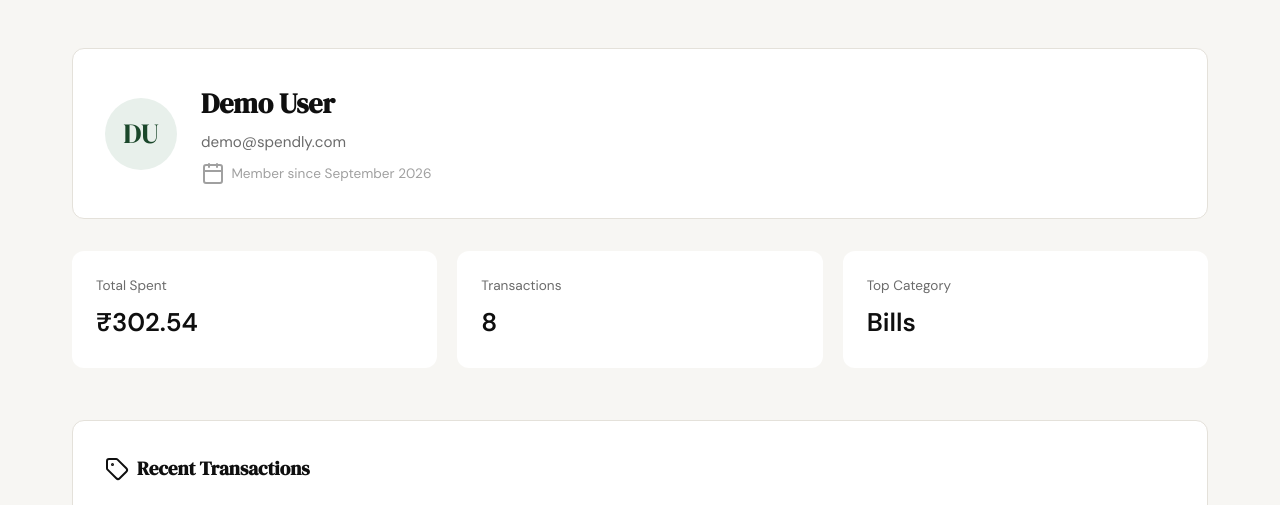
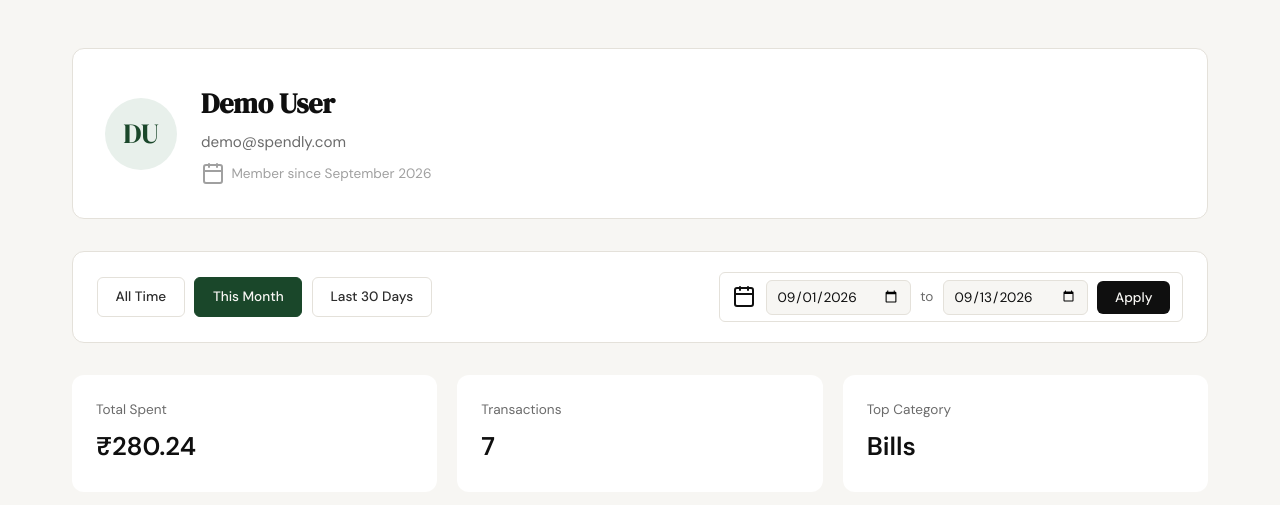
Before and after one commit to ysaikrishna26/spendly, a Flask app: page /profile?start=2026-09-01&end=2026-09-13 in a window 1280 px wide. Shown: the part 61-566 px from the top of the page. Run offline with Flask 3, Linux system fonts and the light colour scheme; the visitor is signed in with stand-in values (Sample User, id 1); data comes from the database, SQL or seed files in the repository.

Commit message:
added profile page date filter and teste cases, security and code review agents

```diff
--- a/app.py
+++ b/app.py
@@ -1,5 +1,5 @@
 import os
-from datetime import datetime
+from datetime import datetime, timedelta
 
 from flask import Flask, redirect, render_template, request, session, url_for
 from werkzeug.security import check_password_hash, generate_password_hash
@@ -112,6 +112,61 @@ def logout():
     return redirect(url_for("login"))
 
 
+def resolve_profile_date_filter(args):
+    """Resolve the /profile date-range filter from query args.
+
+    Falls back to "no filter" (all-time) whenever start/end are missing,
+    only one is supplied, or either fails to parse as YYYY-MM-DD. An end
+    date before a start date is intentionally not special-cased here: it is
+    passed through to the SQL BETWEEN clause, which naturally matches zero
+    rows when end < start.
+    """
+    today = datetime.now().date()
+
+    month_start = today.replace(day=1)
+    month_range = {"start": month_start.isoformat(), "end": today.isoformat()}
+
+    last30_start = today - timedelta(days=29)
+    last30_range = {"start": last30_start.isoformat(), "end": today.isoformat()}
+
+    def _is_valid_date(value):
+        try:
+            datetime.strptime(value, "%Y-%m-%d")
+            return True
+        except ValueError:
+            return False
+
+    raw_start = (args.get("start") or "").strip()
+    raw_end = (args.get("end") or "").strip()
+    start_ok = bool(raw_start) and _is_valid_date(raw_start)
+    end_ok = bool(raw_end) and _is_valid_date(raw_end)
+
+    filter_active = start_ok and end_ok
+
+    if filter_active:
+        start, end = raw_start, raw_end
+        if (start, end) == (month_range["start"], month_range["end"]):
+            active_preset = "month"
+        elif (start, end) == (last30_range["start"], last30_range["end"]):
+            active_preset = "last30"
+        else:
+            active_preset = "custom"
+    else:
+        start, end = None, None
+        active_preset = "all"
+
+    return {
+        "filter_active": filter_active,
+        "start": start,
+        "end": end,
+        "active_preset": active_preset,
+        "month_range": month_range,
+        "last30_range": last30_range,
+        "form_start": raw_start if start_ok else "",
+        "form_end": raw_end if end_ok else "",
+    }
+
+
 @app.route("/profile")
 def profile():
     if not session.get("user_id"):
@@ -119,6 +174,10 @@ def profile():
 
     db = get_db()
     user_id = session["user_id"]
+
+    date_filter = resolve_profile_date_filter(request.args)
+    date_clause = " AND date BETWEEN ? AND ?" if date_filter["filter_active"] else ""
+    date_params = (date_filter["start"], date_filter["end"]) if date_filter["filter_active"] else ()
 
     # === SECTION: SUMMARY (owned by Subagent 2) ===
     user_row = db.execute(
@@ -141,22 +200,23 @@ def profile():
     }
 
     total_row = db.execute(
-        "SELECT SUM(amount) AS total, COUNT(*) AS count FROM expenses WHERE user_id = ?",
-        (user_id,),
+        f"SELECT SUM(amount) AS total, COUNT(*) AS count FROM expenses "
+        f"WHERE user_id = ?{date_clause}",
+        (user_id,) + date_params,
     ).fetchone()
     total_spent = total_row["total"] or 0
     transaction_count = total_row["count"] or 0
 
     top_category_row = db.execute(
-        """
+        f"""
         SELECT category
         FROM expenses
-        WHERE user_id = ?
+        WHERE user_id = ?{date_clause}
         GROUP BY category
         ORDER BY SUM(amount) DESC
         LIMIT 1
         """,
-        (user_id,),
+        (user_id,) + date_params,
     ).fetchone()
     top_category = top_category_row["category"] if top_category_row else "—"
 
@@ -168,9 +228,10 @@ def profile():
 
     # === SECTION: TRANSACTIONS (owned by Subagent 1) ===
     rows = db.execute(
-        "SELECT date, description, category, amount FROM expenses "
-        "WHERE user_id = ? ORDER BY date DESC, id DESC LIMIT 10",
-        (user_id,),
+        f"SELECT date, description, category, amount FROM expenses "
+        f"WHERE user_id = ?{date_clause} "
+        f"ORDER BY date DESC, id DESC LIMIT 10",
+        (user_id,) + date_params,
     ).fetchall()
 
     transactions = [
@@ -185,9 +246,10 @@ def profile():
 
     # === SECTION: CATEGORY BREAKDOWN (owned by Subagent 3) ===
     rows = db.execute(
-        "SELECT category, SUM(amount) AS total FROM expenses "
-        "WHERE user_id = ? GROUP BY category ORDER BY total DESC",
-        (user_id,),
+        f"SELECT category, SUM(amount) AS total FROM expenses "
+        f"WHERE user_id = ?{date_clause} "
+        f"GROUP BY category ORDER BY total DESC",
+        (user_id,) + date_params,
     ).fetchall()
 
     grand_total = sum(row["total"] for row in rows)
@@ -217,6 +279,7 @@ def profile():
         stats=stats,
         transactions=transactions,
         categories=categories,
+        date_filter=date_filter,
     )
 
 
--- a/static/css/style.css
+++ b/static/css/style.css
@@ -714,6 +714,80 @@ a { color: inherit; text-decoration: none; }
 
 .profile-section-title i { width: 24px; height: 24px; color: var(--accent); }
 
+.profile-filter {
+    background: var(--paper-card);
+    border: 1px solid var(--border);
+    border-radius: var(--radius-md);
+    padding: 1.25rem 1.5rem;
+    display: flex;
+    flex-wrap: wrap;
+    align-items: center;
+    justify-content: space-between;
+    gap: 1rem;
+}
+
+.profile-filter-presets {
+    display: flex;
+    flex-wrap: wrap;
+    gap: 0.6rem;
+}
+
+.profile-filter-link {
+    padding: 0.5rem 1.1rem;
+    font-size: 0.85rem;
+}
+
+.profile-filter-link.is-active {
+    background: var(--accent);
+    color: var(--paper);
+    border-color: var(--accent);
+}
+
+.profile-filter-custom {
+    display: flex;
+    align-items: center;
+    gap: 0.6rem;
+    padding: 0.4rem 0.75rem;
+    border: 1px solid var(--border);
+    border-radius: var(--radius-sm);
+}
+
+.profile-filter-custom.is-active {
+    border-color: var(--accent);
+    background: var(--accent-light);
+}
+
+.profile-filter-custom i {
+    width: 18px;
+    height: 18px;
+    color: var(--ink-muted);
+    flex-shrink: 0;
+}
+
+.profile-filter-input {
+    padding: 0.45rem 0.6rem;
+    border: 1px solid var(--border);
+    border-radius: var(--radius-sm);
+    font-family: var(--font-body);
+    font-size: 0.85rem;
+    color: var(--ink);
+    background: var(--paper);
+    outline: none;
+    transition: border-color 0.2s;
+}
+
+.profile-filter-input:focus { border-color: var(--accent); }
+
+.profile-filter-sep {
+    font-size: 0.85rem;
+    color: var(--ink-muted);
+}
+
+.profile-filter-apply {
+    padding: 0.5rem 1.1rem;
+    font-size: 0.85rem;
+}
+
 .profile-transactions {
     background: var(--paper-card);
     border: 1px solid var(--border);
@@ -785,4 +859,6 @@ a { color: inherit; text-decoration: none; }
     .profile-stats { grid-template-columns: 1fr; }
     .profile-header { flex-direction: column; text-align: center; }
     .profile-meta { justify-content: center; }
+    .profile-filter { flex-direction: column; align-items: stretch; }
+    .profile-filter-custom { flex-wrap: wrap; }
 }
--- a/templates/profile.html
+++ b/templates/profile.html
@@ -12,6 +12,27 @@
             <p class="profile-email">{{ user.email }}</p>
             <p class="profile-meta"><i data-lucide="calendar"></i> Member since {{ user.member_since }}</p>
         </div>
+    </div>
+
+    <div class="profile-filter">
+        <div class="profile-filter-presets">
+            <a href="{{ url_for('profile') }}"
+               class="btn-ghost profile-filter-link{{ ' is-active' if date_filter.active_preset == 'all' else '' }}">All Time</a>
+            <a href="{{ url_for('profile', start=date_filter.month_range.start, end=date_filter.month_range.end) }}"
+               class="btn-ghost profile-filter-link{{ ' is-active' if date_filter.active_preset == 'month' else '' }}">This Month</a>
+            <a href="{{ url_for('profile', start=date_filter.last30_range.start, end=date_filter.last30_range.end) }}"
+               class="btn-ghost profile-filter-link{{ ' is-active' if date_filter.active_preset == 'last30' else '' }}">Last 30 Days</a>
+        </div>
+        <form method="get" action="{{ url_for('profile') }}"
+              class="profile-filter-custom{{ ' is-active' if date_filter.active_preset == 'custom' else '' }}">
+            <i data-lucide="calendar"></i>
+            <input type="date" name="start" value="{{ date_filter.form_start }}"
+                   class="profile-filter-input" aria-label="Start date">
+            <span class="profile-filter-sep">to</span>
+            <input type="date" name="end" value="{{ date_filter.form_end }}"
+                   class="profile-filter-input" aria-label="End date">
+            <button type="submit" class="btn-primary profile-filter-apply">Apply</button>
+        </form>
     </div>
 
     <div class="dashboard-stats profile-stats">
```
Also changed, not shown: tests/test_06-date-filter-profile-page.py (added, +418 -0 lines), .claude/specs/06-date-filter-profile-page.md (added).
